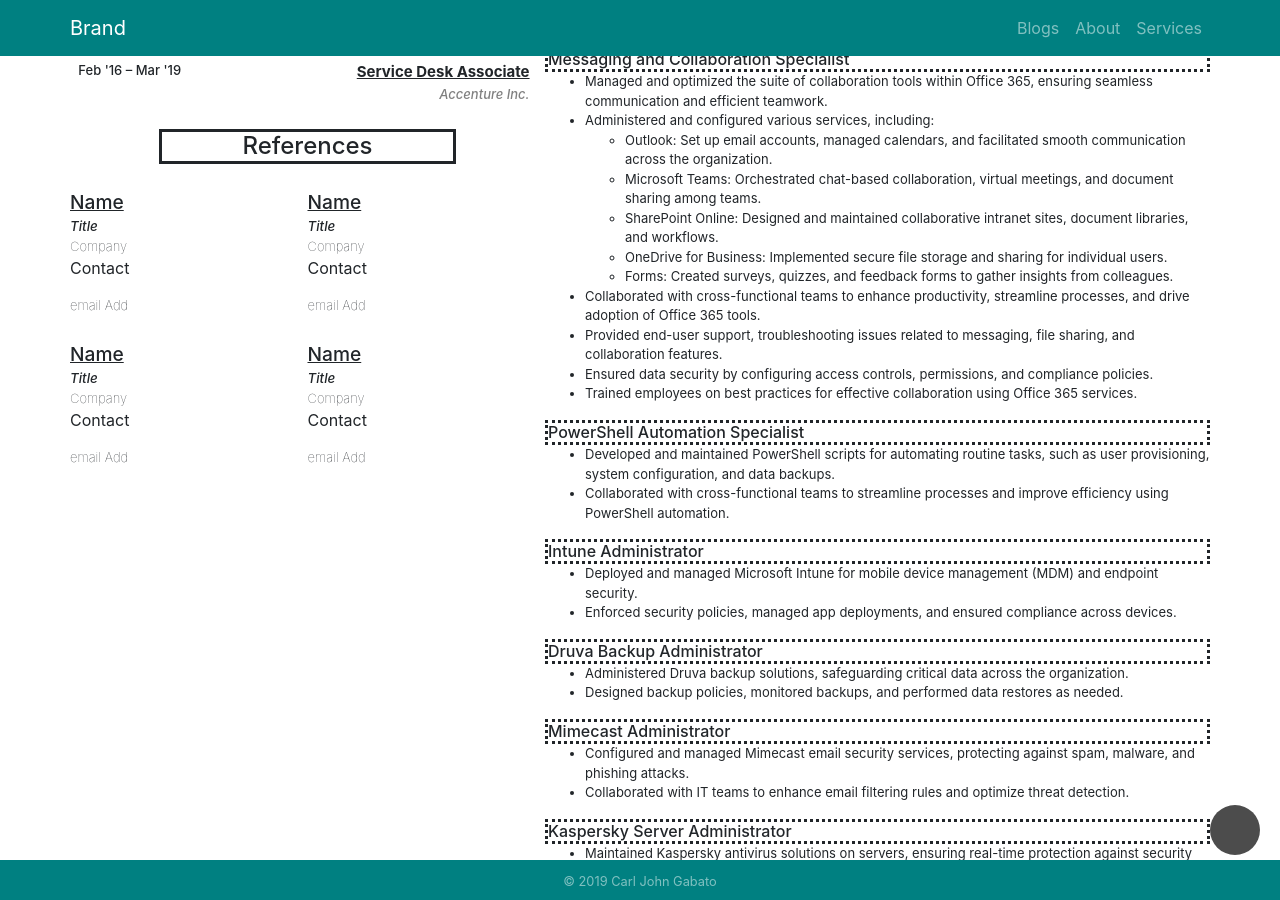
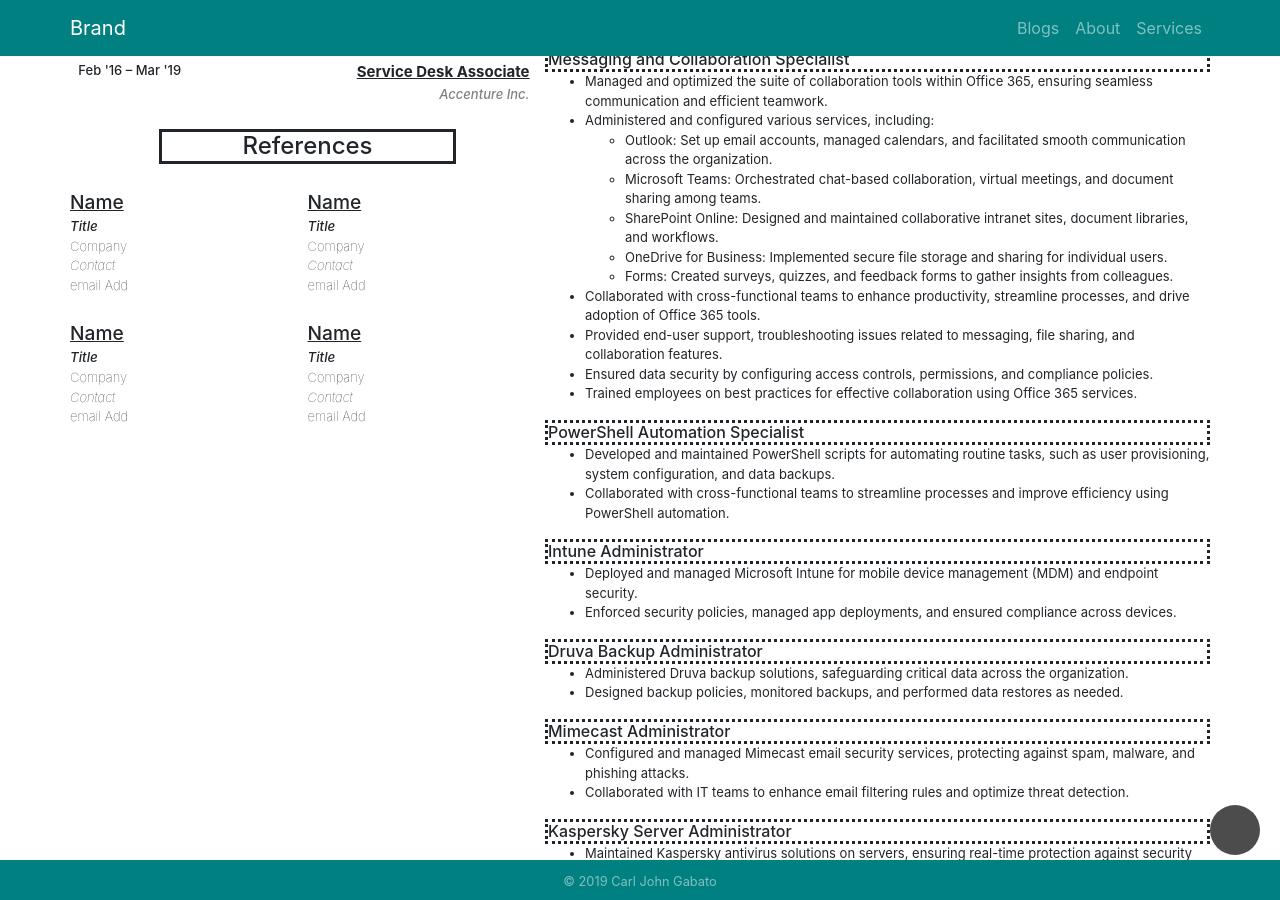
Before and after one commit to carljohngabato/aboutme, a Jekyll site: the page built from blogs.html, in a window 1280 px wide and 900 px high, scrolled down 1415 px. Built offline with Jekyll 4.4.1, drawn with Linux system fonts in a browser that asks for light colours; nearby versions of some CDN libraries.

```diff
--- a/blogs.html
+++ b/blogs.html
@@ -134,14 +134,14 @@
                     <p class="ref-name">Name</p>
                     <p class="ref-tit">Title</p>
                     <p class="ref-comp">Company</p>
-                    <p class="rec-num">Contact</p>
+                    <p class="ref-num">Contact</p>
                     <p class="ref-eml">email Add</p>
                 </div>
                 <div class="ref-cont">
                     <p class="ref-name">Name</p>
                     <p class="ref-tit">Title</p>
                     <p class="ref-comp">Company</p>
-                    <p class="rec-num">Contact</p>
+                    <p class="ref-num">Contact</p>
                     <p class="ref-eml">email Add</p>
                 </div>
             </div>
@@ -151,17 +151,18 @@
                     <p class="ref-name">Name</p>
                     <p class="ref-tit">Title</p>
                     <p class="ref-comp">Company</p>
-                    <p class="rec-num">Contact</p>
+                    <p class="ref-num">Contact</p>
                     <p class="ref-eml">email Add</p>
                 </div>
                 <div class="ref-cont">
                     <p class="ref-name">Name</p>
                     <p class="ref-tit">Title</p>
                     <p class="ref-comp">Company</p>
-                    <p class="rec-num">Contact</p>
+                    <p class="ref-num">Contact</p>
                     <p class="ref-eml">email Add</p>
                 </div>
             </div>
+            <br>
             <!-- #endregion -->
         </div>
         <div class="col-lg-7 col-2-row-2">
```
